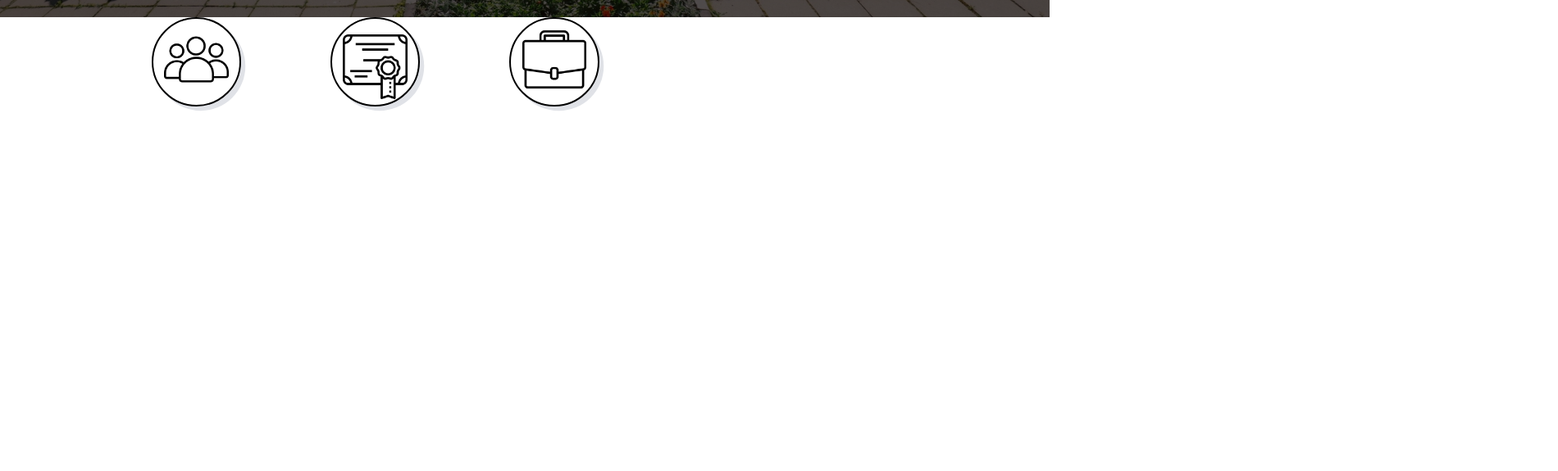
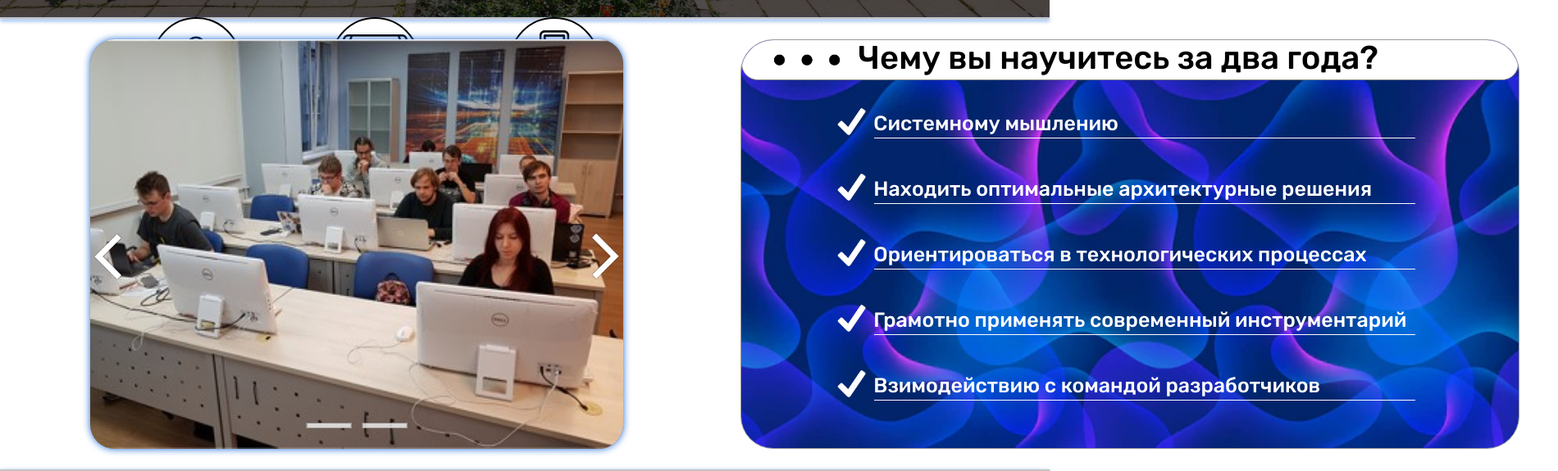
Before and after one commit to Dan7258/praktika, a plain HTML site: page index.html in a window 1280 px wide. Shown: the part 800-1375 px from the top of the page at 82% size, 1900 px wide, since content can reach past the window. Before the commit the page ends 1021 px from the top, so only its background shows below. Drawn offline with Linux system fonts and the light colour scheme.

Commit message:
carousel v1

```diff
--- a/css/style.css
+++ b/css/style.css
@@ -85,13 +85,11 @@
 .section_subheader, .section_header, .section_partners{
     text-transform: uppercase;
     font-size: 50px;
-    /*text-shadow: rgb(0, 166, 255) 0px 0px 25px;*/
     text-align: center;
     margin-top: 25px;
 }
 
 .section_subheader {
-    /*text-shadow: rgb(0, 255, 128) 0px 0px 25px;*/
     text-align: left;
     font-size: 45px;
 }
@@ -133,7 +131,6 @@
 }
 
 .section_partners {
-    /*text-shadow: rgb(0, 255, 128) 0px 0px 25px;*/
     font-size: 45px;
 }
 
@@ -173,3 +170,158 @@
     margin-top: 10px;
     width: 30ex;
 }
+
+.devider {
+    box-shadow: #1d6ad6 0 2px 5px;
+    height: 2px;
+    width: 100%;
+    background-color: rgb(200, 194, 194);
+}
+
+.carousel_main {
+    box-shadow: #1d6ad6 0 0 10px;
+    border-radius: 30px;
+    width: 650px;
+    height: 500px;
+    background-color: gray;
+    overflow: hidden;
+    display: flex;
+    position: relative;
+}
+.carousel_img{
+    height: 100%;
+}
+.carousel_rects {
+    display: flex;
+    justify-content: space-around;
+    width: 21%;
+    position:absolute;
+    bottom: 5%;
+    left: 50%;
+    transform: translateX(-50%);
+}
+
+.carousel_rect {
+    width: 55px;
+    height: 7px;
+    opacity: 0.8;
+    background-color: whitesmoke;
+    cursor: pointer;
+    border: 1px solid rgb(155, 150, 150);
+}
+
+.carousel_rect:hover {
+    opacity: 1;
+    transition-duration: 0.5s;
+}
+
+.carousel_main::before{
+    content: "";
+    cursor: pointer;
+    position: absolute;
+    width: 500px;
+    height: 400px;
+    transform: scale(0.15) rotate(90deg);
+    top:13%;
+    left:-34.5%;
+    background: url("../img/arrow.png") no-repeat;
+}
+
+.carousel_main::after{
+    content: "";
+    cursor: pointer;
+    position: absolute;
+    width: 500px;
+    height: 400px;
+    transform: scale(0.15) rotate(-90deg);
+    top:13%;
+    right:-34.5%;
+    background: url("../img/arrow.png") no-repeat;
+}
+
+.carousel_stroke {
+    height: 10%;
+    margin-top: -1px;
+    padding-top: 2px;
+    border-radius: 20px;
+    background-color: white;
+    border: 1px gray solid;
+}
+
+.carousel_header {
+    color: black;
+    text-align: right;
+    margin-right: 18%;
+    font-size: 40px;
+    position: relative;
+}
+
+.carousel_header::before {
+    content: "";
+    color: black;
+    position: absolute;
+    width: 1200px;
+    top:-288px;
+    left:-521px;
+    height: 600px;
+    transform: scale(0.07);
+    background: url("../img/dots.png") no-repeat;
+}
+
+.carousel_wrap {
+    display: flex;
+    width: 1790px;
+}
+
+.carousel_info {
+    overflow: hidden;
+    padding: 0px;
+    padding-top: 0;
+    margin-left: 8%;
+    border-radius: 40px;
+    width: 950px;
+    border: 1px rgb(155, 155, 155) solid;
+    background:  no-repeat center/105% url('../img/vector-seamless-pattern-with-transparent-liquid-bubbles-on-dark-blue-background-abstract-background-with-lava-lamp-effect-vector-illustration-eps10_278395-582.webp');
+}
+
+.carousel_pluses {
+    margin-left: 17%;
+}
+
+.carousel_pluses li {
+    position: relative;
+    margin-top: 55px;
+}
+
+.carousel_pluses li:first-child {
+    margin-top: 40px;
+}
+
+.carousel_pluses li p{
+    text-align: justify;
+    color: white;
+    font-size: 25px;
+}
+
+.carousel_pluses li p::before {
+    content: "";
+    cursor: pointer;
+    position: absolute;
+    width: 510px;
+    top:-202px;
+    left:-260px;
+    height: 460px;
+    transform: scale(0.15);
+    background: url("../img/checkmark-PhotoRoom-PhotoRoom\ \(1\).png") no-repeat;
+}
+
+.carousel_pluses li p::after {
+    content: "";
+    cursor: pointer;
+    position: absolute;
+    width: 660px;
+    top:30px;
+    left:1px;
+    height: 1px;
+    background-color:white;
+}
--- a/index.html
+++ b/index.html
@@ -103,5 +103,51 @@
             </div>
         </div>
     </section>
+    <div class="devider"></div>
+    <div class="carousel">
+        <div class="container">
+            <div class="carousel_wrap">
+                <div class="carousel_main">
+                    <img src="img/Рисунок1.jpg" alt="рисунок1" class="carousel_img">
+                    <img src="img/Рисунок2.jpg" alt="рисунок2" class="carousel_img">
+                    <div class="carousel_rects">
+                        <div class="carousel_rect"></div>
+                        <div class="carousel_rect"></div>
+                    </div>
+                </div>
+                <div class="carousel_info">
+                    <div class="carousel_stroke">
+                        <h2 class="carousel_header">
+                            Чему вы научитесь за два года?
+                        </h2>
+                    </div>
+                    <ul class="carousel_pluses">
+                        <li>
+                            <p>Системному мышлению</p>
+                        </li>
+                        <li>
+                            <p>Находить оптимальные архитектурные решения</p>
+                        </li>
+                        <li>
+                            <p>
+                                Ориентироваться в технологических процессах
+                            </p>
+                        </li>
+                        <li>
+                            <p>
+                                Грамотно применять современный инструментарий
+                            </p>
+                        </li>
+                        <li>
+                            <p>
+                                Взимодействию с командой разработчиков
+                            </p>
+                        </li>
+                    </ul>
+                </div>
+            </div>
+        </div>
+    </div>
+    <div class="devider"></div>
 </body>
 </html>
```
Also changed, not shown: img/arrow.png (added), img/checkmark-PhotoRoom-PhotoRoom (1).png (added), img/dots.png (added), img/vector-seamless-pattern-with-transparent-liquid-bubbles-on-dark-blue-background-abstract-background-with-lava-lamp-effect-vector-illustration-eps10_278395-582.webp (added), img/wave.svg (added), img/Рисунок1.jpg (added), img/Рисунок2.jpg (added).
